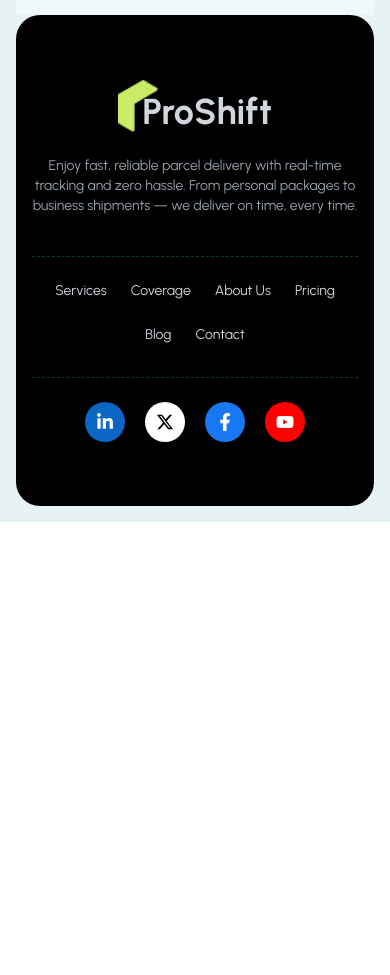
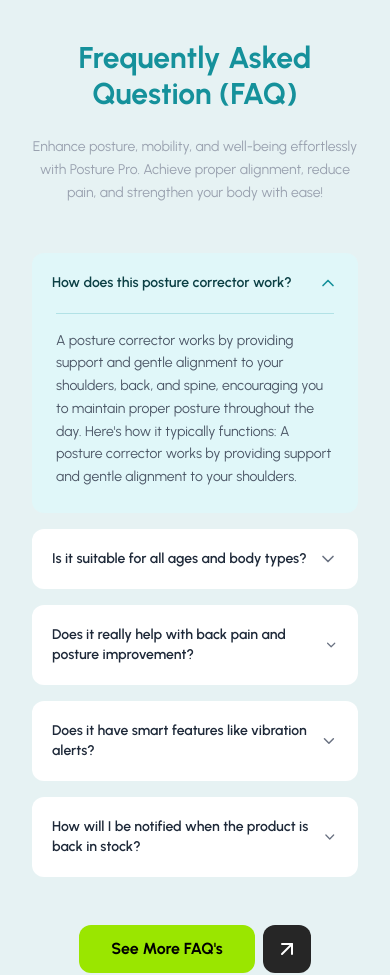
Before and after one commit to MunnaKhan99/profest-client, a React (Vite) app: page / in a window 390 px wide. Shown: the part 7140-8115 px from the top of the page. Before the commit the page ends 7662 px from the top, so only its background shows below. Built offline with nearby package versions, Linux system fonts and the light colour scheme.

Commit message:
FEAT: complete Q/A  accordian

```diff
--- /dev/null
+++ b/src/pages/Home/FAQ/FAQ.jsx
@@ -0,0 +1,102 @@
+import React, { useState } from "react";
+import { ChevronDown, ChevronUp, ArrowUpRight } from "lucide-react";
+
+const faqData = [
+    {
+        question: "How does this posture corrector work?",
+        answer:
+            "A posture corrector works by providing support and gentle alignment to your shoulders, back, and spine, encouraging you to maintain proper posture throughout the day. Here's how it typically functions: A posture corrector works by providing support and gentle alignment to your shoulders.",
+    },
+    {
+        question: "Is it suitable for all ages and body types?",
+        answer: "Yes, our posture corrector is designed with adjustable straps to fit various body sizes and is suitable for both adults and teenagers.",
+    },
+    {
+        question: "Does it really help with back pain and posture improvement?",
+        answer: "Absolutely! Regular use helps train your muscles and spine to return to their natural alignment, significantly reducing back and neck pain.",
+    },
+    {
+        question: "Does it have smart features like vibration alerts?",
+        answer: "This specific model focuses on physical alignment, but we do have a Pro version that includes smart vibration sensors for slouching alerts.",
+    },
+    {
+        question: "How will I be notified when the product is back in stock?",
+        answer: "You can sign up for our newsletter or click the 'Notify Me' button on the product page to receive an instant email alert.",
+    },
+];
+
+const FAQ = () => {
+    const [openIndex, setOpenIndex] = useState(0); // Prothomti default open thakbe
+
+    const toggleAccordion = (index) => {
+        setOpenIndex(openIndex === index ? null : index);
+    };
+
+    return (
+        <section className=" py-20 px-4 min-h-screen flex flex-col items-center">
+            {/* Header */}
+            <div className="text-center mb-12 max-w-3xl">
+                <h2 className="text-[#15919B] text-3xl md:text-4xl font-bold mb-6">
+                    Frequently Asked Question (FAQ)
+                </h2>
+                <p className="text-gray-400 text-sm md:text-base leading-relaxed">
+                    Enhance posture, mobility, and well-being effortlessly with Posture Pro.
+                    Achieve proper alignment, reduce pain, and strengthen your body with ease!
+                </p>
+            </div>
+
+            {/* Accordion List */}
+            <div className="w-full max-w-4xl space-y-4">
+                {faqData.map((item, index) => {
+                    const isOpen = openIndex === index;
+                    return (
+                        <div
+                            key={index}
+                            className={`rounded-xl transition-all duration-300 overflow-hidden ${isOpen ? "bg-[#E0F7F9]" : "bg-white"
+                                }`}
+                        >
+                            <button
+                                onClick={() => toggleAccordion(index)}
+                                className="w-full flex items-center justify-between p-5 md:p-6 text-left"
+                            >
+                                <span
+                                    className={`font-semibold text-sm md:text-lg ${isOpen ? "text-[#0B3F44]" : "text-gray-800"
+                                        }`}
+                                >
+                                    {item.question}
+                                </span>
+                                {isOpen ? (
+                                    <ChevronUp className="text-[#15919B] w-5 h-5" />
+                                ) : (
+                                    <ChevronDown className="text-gray-500 w-5 h-5" />
+                                )}
+                            </button>
+
+                            {/* Answer Section */}
+                            <div
+                                className={`transition-all duration-300 ease-in-out ${isOpen ? "max-h-96 pb-6 px-6 opacity-100" : "max-h-0 opacity-0"
+                                    }`}
+                            >
+                                <div className="border-t border-[#B2E2E6] pt-4 text-gray-600 text-sm md:text-base leading-relaxed">
+                                    {item.answer}
+                                </div>
+                            </div>
+                        </div>
+                    );
+                })}
+            </div>
+
+            {/* Bottom Button */}
+            <div className="mt-12 flex items-center gap-2">
+                <button className="bg-lime-400 hover:bg-lime-500 transition-colors text-black font-bold py-3 px-8 rounded-xl flex items-center gap-2">
+                    See More FAQ's
+                </button>
+                <div className="bg-[#262626] p-3 rounded-xl cursor-pointer hover:bg-[#333] transition-colors">
+                    <ArrowUpRight className="text-white w-6 h-6" />
+                </div>
+            </div>
+        </section>
+    );
+};
+
+export default FAQ;
--- a/src/pages/Home/Home/Home.jsx
+++ b/src/pages/Home/Home/Home.jsx
@@ -6,6 +6,7 @@ import LogoMarquee from '../LogoMarquee/LogoMarquee';
 import FeaturesSection from '../FeaturesSection/FeaturesSection';
 import HeroCTA from '../../HeroCTA/HeroCTA';
 import Testimonials from '../Testimonials/Testimonials';
+import FAQ from '../FAQ/Faq';
 
 const Home = () => {
     return (
@@ -17,6 +18,7 @@ const Home = () => {
             <FeaturesSection />
             <HeroCTA />
             <Testimonials />
+            <FAQ />
         </div>
     );
 };
--- a/src/pages/Home/Testimonials/Testimonials.jsx
+++ b/src/pages/Home/Testimonials/Testimonials.jsx
@@ -59,8 +59,7 @@ const Testimonials = () => {
     const [activeIndex, setActiveIndex] = useState(0);
 
     return (
-        <section className="w-full py-16 md:py-24 bg-[#f0f9fa] overflow-hidden">
-            <div className="max-w-7xl mx-auto px-4">
+        <section className="w-full py-16 md:py-24  overflow-hidden">
 
                 {/* Header Section */}
                 <div className="text-center mb-10 md:mb-16">
@@ -109,7 +108,7 @@ const Testimonials = () => {
                                     >
                                         {/* Top Section: Quote and Text */}
                                         <div className="flex-grow">
-                                            <img src={quoteIcon} alt="quote" className="w-8 mb-4 opacity-20" />
+                                            <img src={quoteIcon} alt="quote" className="w-14 opacity-80" />
 
                                             {/* line-clamp-5 মানে ৫ লাইনের বেশি হলে "..." দেখাবে */}
                                             <p className="text-gray-600 text-sm md:text-base italic line-clamp-4 md:line-clamp-6">
@@ -169,7 +168,6 @@ const Testimonials = () => {
                         </div>
                     </div>
                 </div>
-            </div>
         </section>
     );
 };
--- a/src/pages/shared/Navbar/Navbar.jsx
+++ b/src/pages/shared/Navbar/Navbar.jsx
@@ -1,6 +1,7 @@
 import React from 'react';
 import Logo from '../Logo/Logo';
 import { NavLink } from 'react-router';
+import { ArrowUpRight } from 'lucide-react';
 
 const Navbar = () => {
     const links = (
@@ -19,9 +20,7 @@ const Navbar = () => {
             <button className="btn bg-white btn-sm lg:btn-md border-gray-200">Sign In</button>
             <button className="btn bg-[#CAEB66] btn-sm lg:btn-md border-none">Sign Up</button>
             <button className="btn btn-ghost lg:btn-circle btn-sm lg:bg-black text-white">
-                <svg xmlns="http://www.w3.org" className="h-5 w-5 -rotate-45" fill="none" viewBox="0 0 24 24" stroke="currentColor">
-                    <path strokeLinecap="round" strokeLinejoin="round" strokeWidth="2" d="M14 5l7 7m0 0l-7 7m7-7H3" />
-                </svg>
+                <ArrowUpRight />
             </button>
         </>
     );
```
